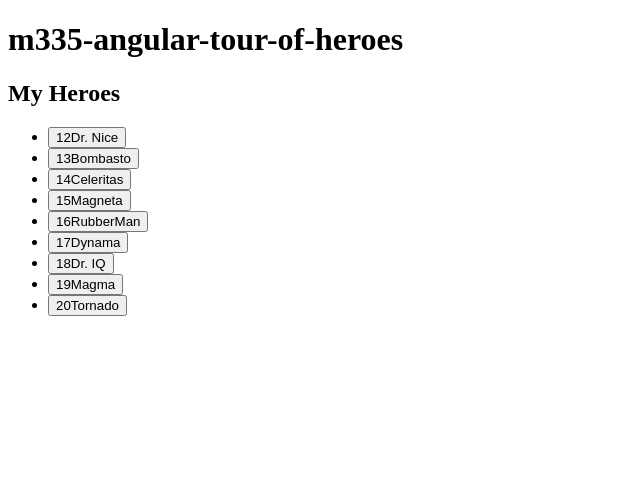
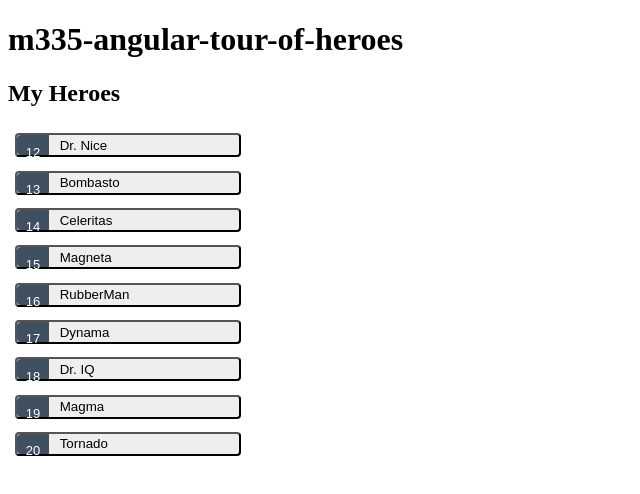
Before and after one commit to jzelAdmin2006/m335-angular-tour-of-heroes, an Angular app: page / in a window 1280 px wide. Shown: the top 494 px of the page, without its empty margins (0-640 px from the left). Built offline with nearby package versions, Linux system fonts and the light colour scheme.

Commit message:
use formatting from https://angular.io/tutorial/tour-of-heroes/toh-pt2

```diff
--- a/src/app/heroes/heroes.component.scss
+++ b/src/app/heroes/heroes.component.scss
@@ -0,0 +1,66 @@
+/* HeroesComponent's private CSS styles */
+.heroes {
+  margin: 0 0 2em 0;
+  list-style-type: none;
+  padding: 0;
+  width: 15em;
+}
+
+.heroes li {
+  display: flex;
+}
+
+.heroes button {
+  flex: 1;
+  cursor: pointer;
+  position: relative;
+  left: 0;
+  background-color: #eee;
+  margin: 0.5em;
+  padding: 0;
+  border-radius: 4px;
+  display: flex;
+  align-items: stretch;
+  height: 1.8em;
+}
+
+.heroes button:hover {
+  color: #2c3a41;
+  background-color: #e6e6e6;
+  left: 0.1em;
+}
+
+.heroes button:active {
+  background-color: #525252;
+  color: #fafafa;
+}
+
+.heroes button.selected {
+  background-color: black;
+  color: white;
+}
+
+.heroes button.selected:hover {
+  background-color: #505050;
+  color: white;
+}
+
+.heroes button.selected:active {
+  background-color: black;
+  color: white;
+}
+
+.heroes .badge {
+  display: inline-block;
+  font-size: small;
+  color: white;
+  padding: 0.8em 0.7em 0 0.7em;
+  background-color: #405061;
+  line-height: 1em;
+  margin-right: 0.8em;
+  border-radius: 4px 0 0 4px;
+}
+
+.heroes .name {
+  align-self: center;
+}
```
